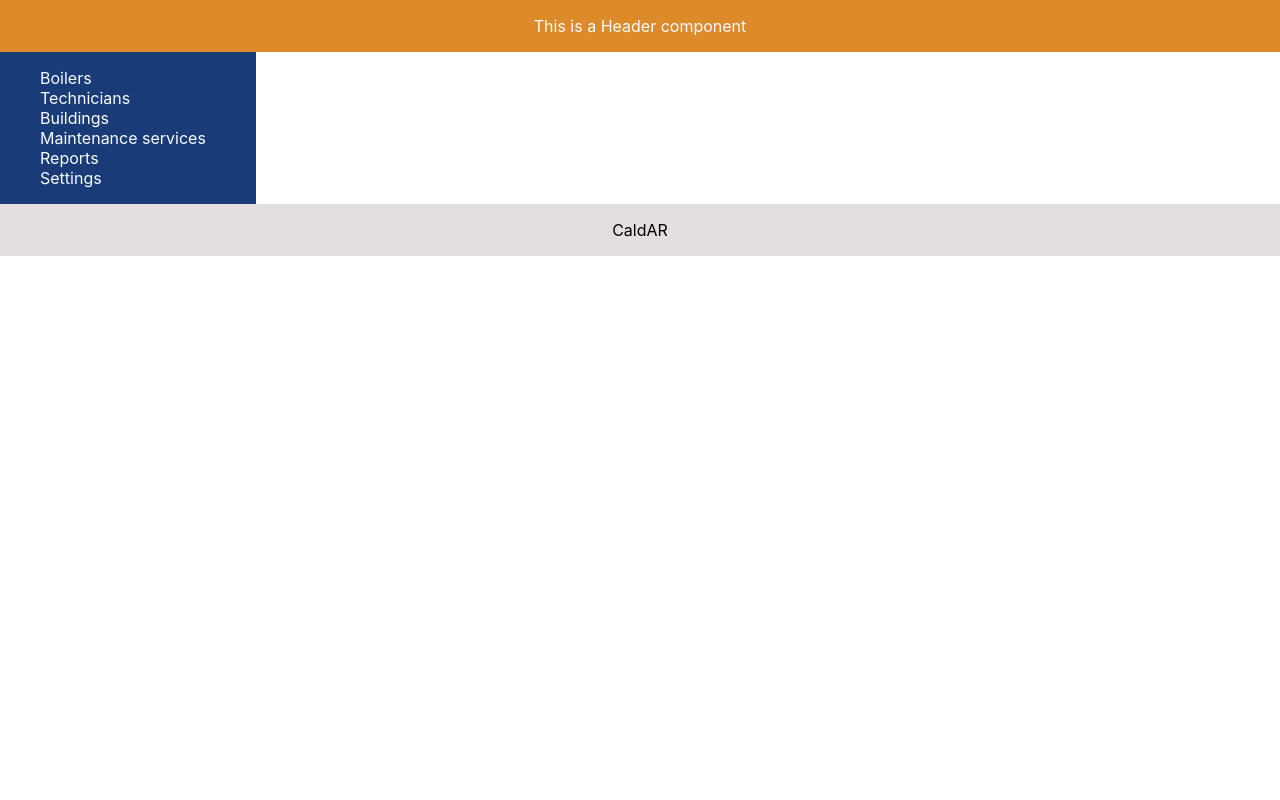
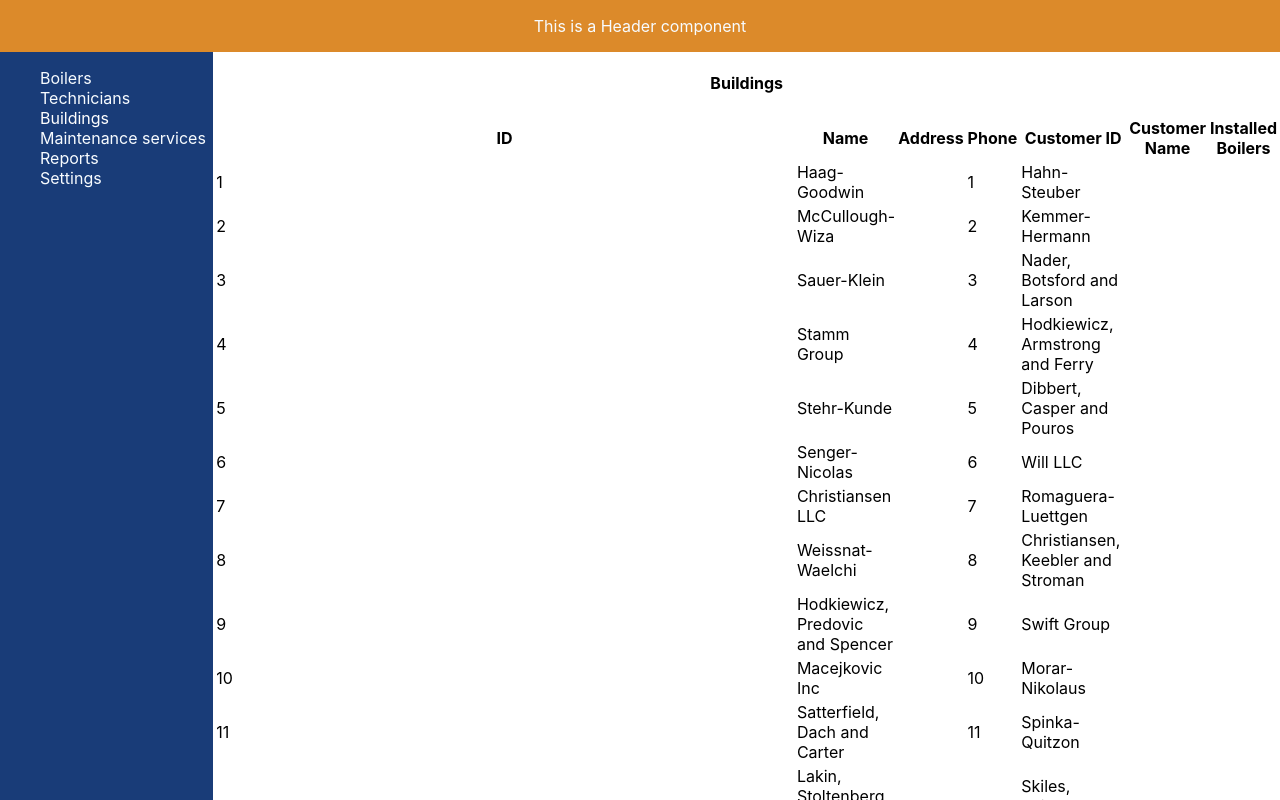
Before and after one commit to bergmannfederico/caldAR-FrontEnd, a React (Create React App) app: page /buildings in a window 1280 px wide. Shown: the top 800 px of the page. Built offline with nearby package versions, Linux system fonts and the light colour scheme.

Commit message:
json render

```diff
--- a/src/Routes.jsx
+++ b/src/Routes.jsx
@@ -2,7 +2,7 @@ import React from "react";
 import { Switch, Route } from "react-router-dom";
 import MainLayout from "./components/MainLayout/MainLayout";
 //import Technician from "./components/technician";
-import Buildings from "./Buildings";
+import Buildings from "./components/Buildings";
 
 function Routes() {
   return (
--- a/src/Buildings.jsx
+++ b/src/components/Buildings.jsx
@@ -1,6 +1,7 @@
 import React, { useEffect, useState } from "react";
+import Buildings1 from "../mocks/buildings.json"
 
-function useBuildings() {
+/* function useBuildings() {
   const [buildings, setBuildings] = useState([]);
 
   useEffect(() => {
@@ -12,10 +13,16 @@ function useBuildings() {
   }, []);
 
   return buildings;
-}
+} */
 
-export default function Buildings() {
-  const buildings = useBuildings();
+
+const Buildings = ()  => {
+
+  const [buildings, setBuildings] = useState([]);
+
+  useEffect(() => {
+    setBuildings (Buildings1)
+  }, []);
 
   return (
     <div className="container mt-5" align="center">
@@ -53,3 +60,5 @@ export default function Buildings() {
     </div>
   );
 }
+
+export default Buildings;
--- a/src/components/MainLayout/MainLayout.js
+++ b/src/components/MainLayout/MainLayout.js
@@ -1,4 +1,4 @@
-import React, { Component } from "react";
+import React from "react";
 import Header from "../Header/Header";
 import NavBar from "../NavBar/NavBar";
 import Footer from "../Footer/Footer";
@@ -6,21 +6,20 @@ import Section from "../Section/Section";
 import styles from "./mainLayaout.module.css";
 
 
-class MainLayout extends Component {
-  render() {
-    console.log(this.props.children);
+const MainLayout = ({children}) => {
     return (
       <div className={styles.appContainer}>
         <Header />
         <div className={styles.navBarSectionContainer}>
           <NavBar />
-         <Section></Section>
+         <Section>
+          {children}
+         </Section>
         </div>
 
         <Footer />
       </div>
     );
-  }
 }
 
 export default MainLayout;
--- a/src/components/Section/Section.js
+++ b/src/components/Section/Section.js
@@ -1,14 +1,14 @@
-import React, { Fragment } from "react";
+import React from "react";
 //import section from './section.module.css';
 //import Modal from "../Modal/Modal";
 //import Buildings from "../Buildings"
 
-const Section = () => {
+const Section = ({children}) => {
   return (
-    <Fragment>
-
-    </Fragment>
+      <section>
+        {children}
+      </section>
   );
 };
 
-export default Section;//
+export default Section;
```
Also changed, not shown: 1 other file (tests, documents, lock files or other folders).
